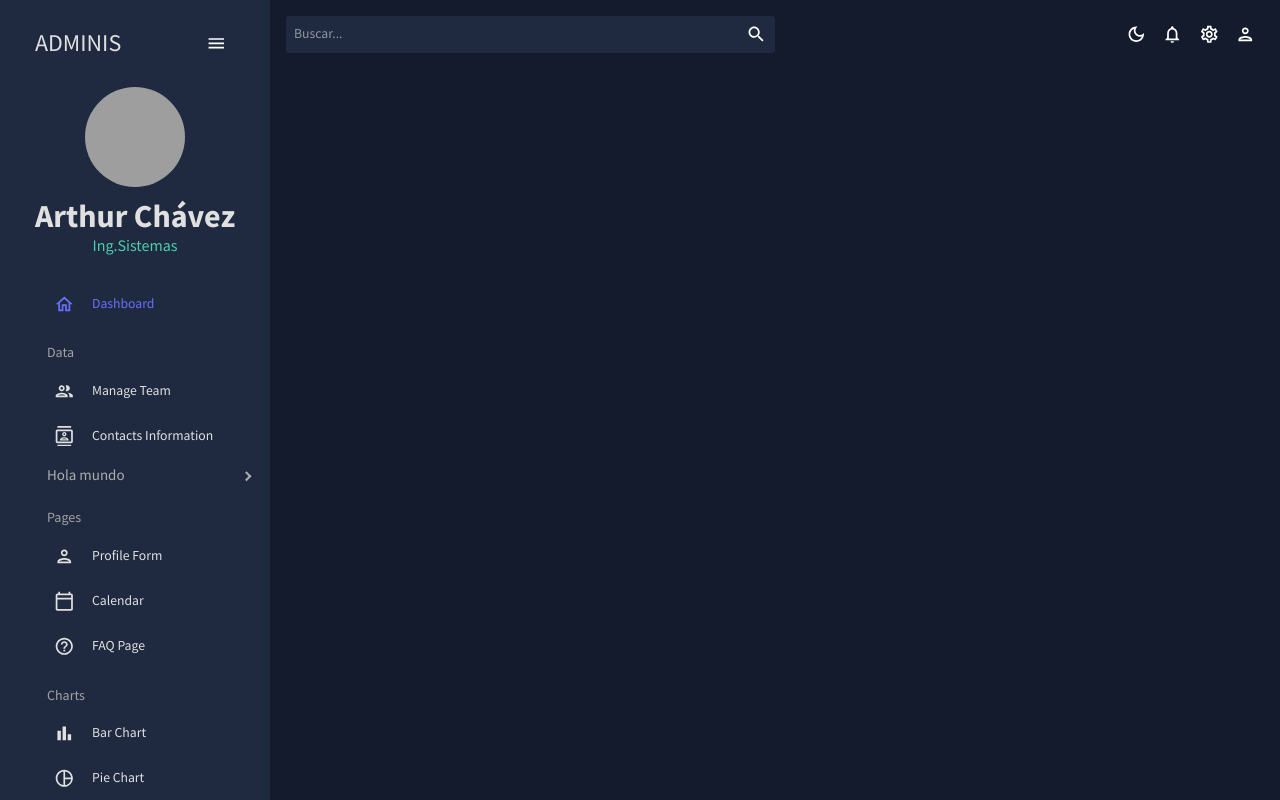
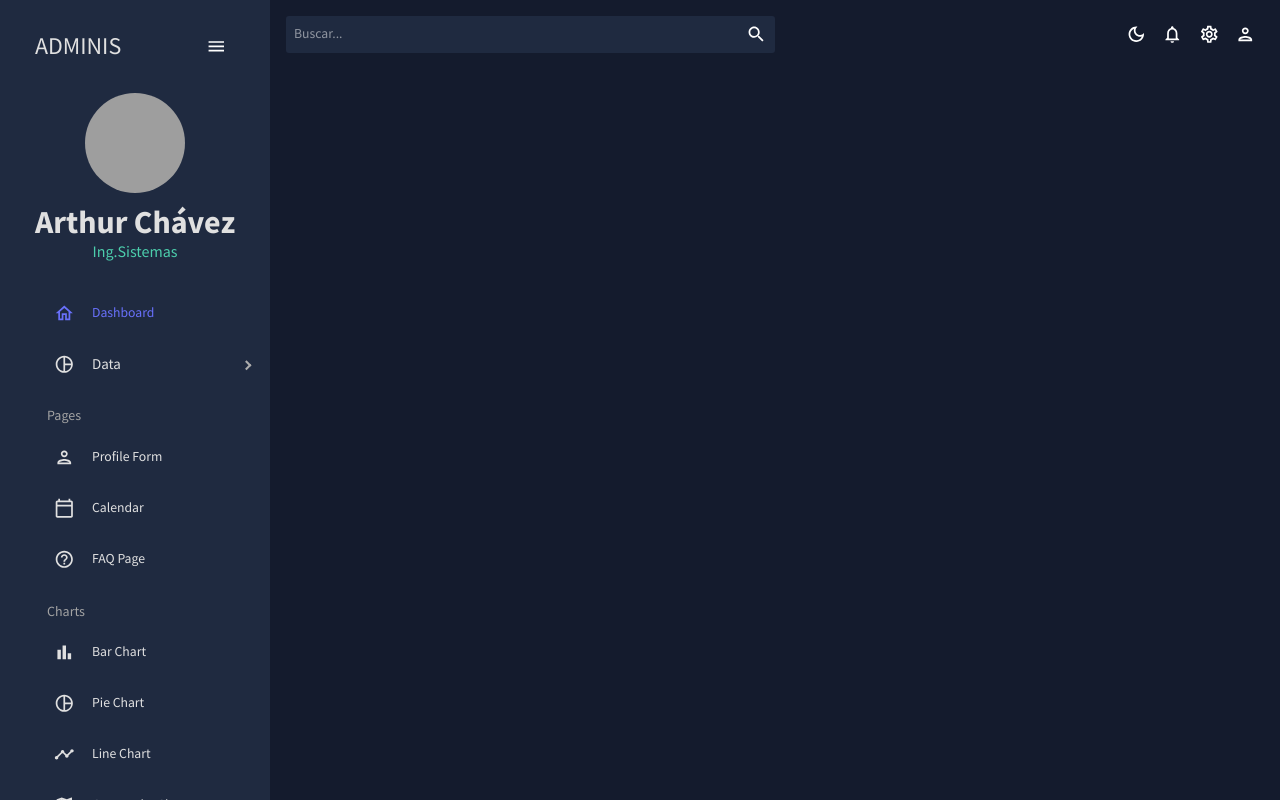
Before and after one commit to Arthur2399/dashboard_material_react, a React (Vite) app: page / in a window 1280 px wide. Built offline with nearby package versions, Linux system fonts and the light colour scheme; grey boxes are pictures that could not be loaded.

Commit message:
[UPDATE]

```diff
--- a/src/scenes/global/SideBar.jsx
+++ b/src/scenes/global/SideBar.jsx
@@ -38,6 +38,26 @@ const Item = ({ title, to, icon, selected, setSelected }) => {
   );
 };
 
+const SubItem = ({ title, icon, selected, setSelected, children }) => {
+  const theme = useTheme();
+  const colors = tokens(theme.palette.mode);
+  return (
+    <SubMenu
+      active={selected === title}
+      style={{
+        color: colors.grey[100],
+      }}
+      onClick={() => setSelected(title)}
+      title={title}
+      icon={icon}
+    >
+      {
+        children
+      }
+    </SubMenu>
+  );
+};
+
 export const SideBar = () => {
   const theme = useTheme();
   const colors = tokens(theme.palette.mode);
@@ -53,9 +73,7 @@ export const SideBar = () => {
         "& .pro-icon-wrapper": {
           backgroundColor: "transparent !important",
         },
-        "& .pro-inner-item": {
-          padding: "5px 35px 5px 20px !important",
-        },
+
         "& .pro-inner-item:hover": {
           color: "#868dfb !important",
         },
@@ -129,13 +147,13 @@ export const SideBar = () => {
               setSelected={setSelected}
             />
 
-            <Typography
-              variant="h6"
-              color={colors.grey[300]}
-              sx={{ m: "15px 0 5px 20px" }}
+            <SubItem
+              title="Data"
+              to="/"
+              icon={<PieChartOutlineOutlinedIcon/>}
+              selected={selected}
+              setSelected={setSelected}
             >
-              Data
-            </Typography>
               <Item
                 title="Manage Team"
                 to="/team"
@@ -150,8 +168,6 @@ export const SideBar = () => {
                 selected={selected}
                 setSelected={setSelected}
               />
-
-            <SubMenu title="Hola mundo">
               <Item
                 title="Invoices Balances"
                 to="/invoices"
@@ -159,16 +175,7 @@ export const SideBar = () => {
                 selected={selected}
                 setSelected={setSelected}
               />
-              <SubMenu title="Jaja">
-                <Item
-                  title="Invoices s"
-                  to="/ajaj"
-                  icon={<ReceiptOutlinedIcon />}
-                  selected={selected}
-                  setSelected={setSelected}
-                />
-              </SubMenu>
-            </SubMenu>
+            </SubItem>
 
             <Typography
               variant="h6"
```
Lines whose indentation alone changed are shown as unchanged.
